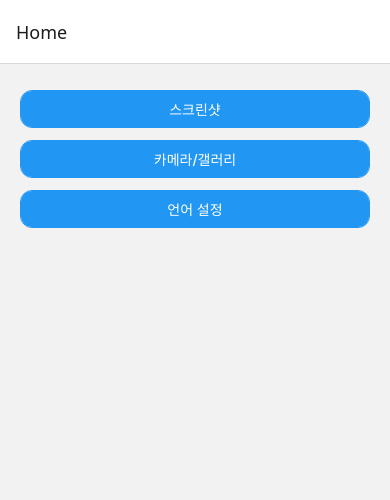
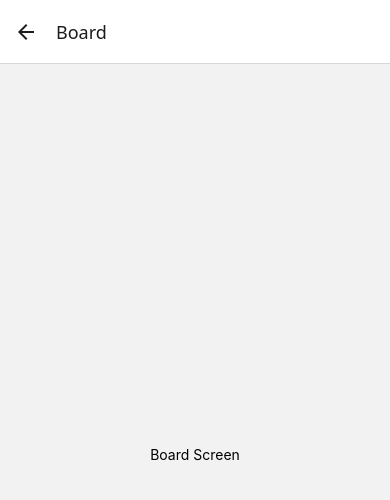
Before and after one commit to Donghyun-K/react-native-sample, a React Native app: screen /Board in a window 390 px wide. Shown: the top 500 px of the page. Built offline with nearby package versions, Linux system fonts and the light colour scheme.

Commit message:
게시판 테스트 화면 생성

```diff
--- a/src/App.tsx
+++ b/src/App.tsx
@@ -5,6 +5,7 @@ import { createNativeStackNavigator } from '@react-navigation/native-stack';
 import ScreenshotScreen from './screens/ScreenshotScreen';
 import CameraGalleryScreen from './screens/CameraGalleryScreen';
 import LocalizationScreen from './screens/LocalizationScreen';
+import BoardScreen from './screens/BoardScreen';
 import './i18n';
 import { useTranslation } from 'react-i18next';
 
@@ -35,6 +36,9 @@ const HomeScreen = ({ navigation }: any) => {
                     onPress={() => navigation.navigate('Localization')}
                 />
             </View>
+            <View style={styles.buttonWrapper}>
+                <Button title={t('bt_board')} onPress={() => navigation.navigate('Board')} />
+            </View>
         </View>
     );
 };
@@ -47,6 +51,7 @@ export default function App() {
                 <Stack.Screen name="Screenshot" component={ScreenshotScreen} />
                 <Stack.Screen name="CameraGallery" component={CameraGalleryScreen} />
                 <Stack.Screen name="Localization" component={LocalizationScreen} />
+                <Stack.Screen name="Board" component={BoardScreen} />
             </Stack.Navigator>
         </NavigationContainer>
     );
--- a/src/i18n.ts
+++ b/src/i18n.ts
@@ -14,6 +14,7 @@ const resources = {
             bt_language: 'Language Settings',
             bt_open_camera: 'Open Camera',
             bt_open_gallery: 'Open Gallery',
+            bt_board: 'Board',
         },
     },
     ko: {
@@ -28,6 +29,7 @@ const resources = {
             bt_language: '언어 설정',
             bt_open_camera: '카메라 열기',
             bt_open_gallery: '갤러리 열기',
+            bt_board: '게시판',
         },
     },
     jp: {
@@ -42,6 +44,7 @@ const resources = {
             bt_language: '言語設定',
             bt_open_camera: 'カメラを開く',
             bt_open_gallery: 'ギャラリーを開く',
+            bt_board: '掲示板',
         },
     },
 };
--- /dev/null
+++ b/src/screens/BoardScreen.tsx
@@ -0,0 +1,14 @@
+import React from 'react';
+import { View, Text } from 'react-native';
+import { useTranslation } from 'react-i18next';
+import { useNavigation } from '@react-navigation/native';
+
+function BoardScreen() {
+    return (
+        <View style={{ flex: 1, justifyContent: 'center', alignItems: 'center' }}>
+            <Text>Board Screen</Text>
+        </View>
+    );
+}
+
+export default BoardScreen;
```
